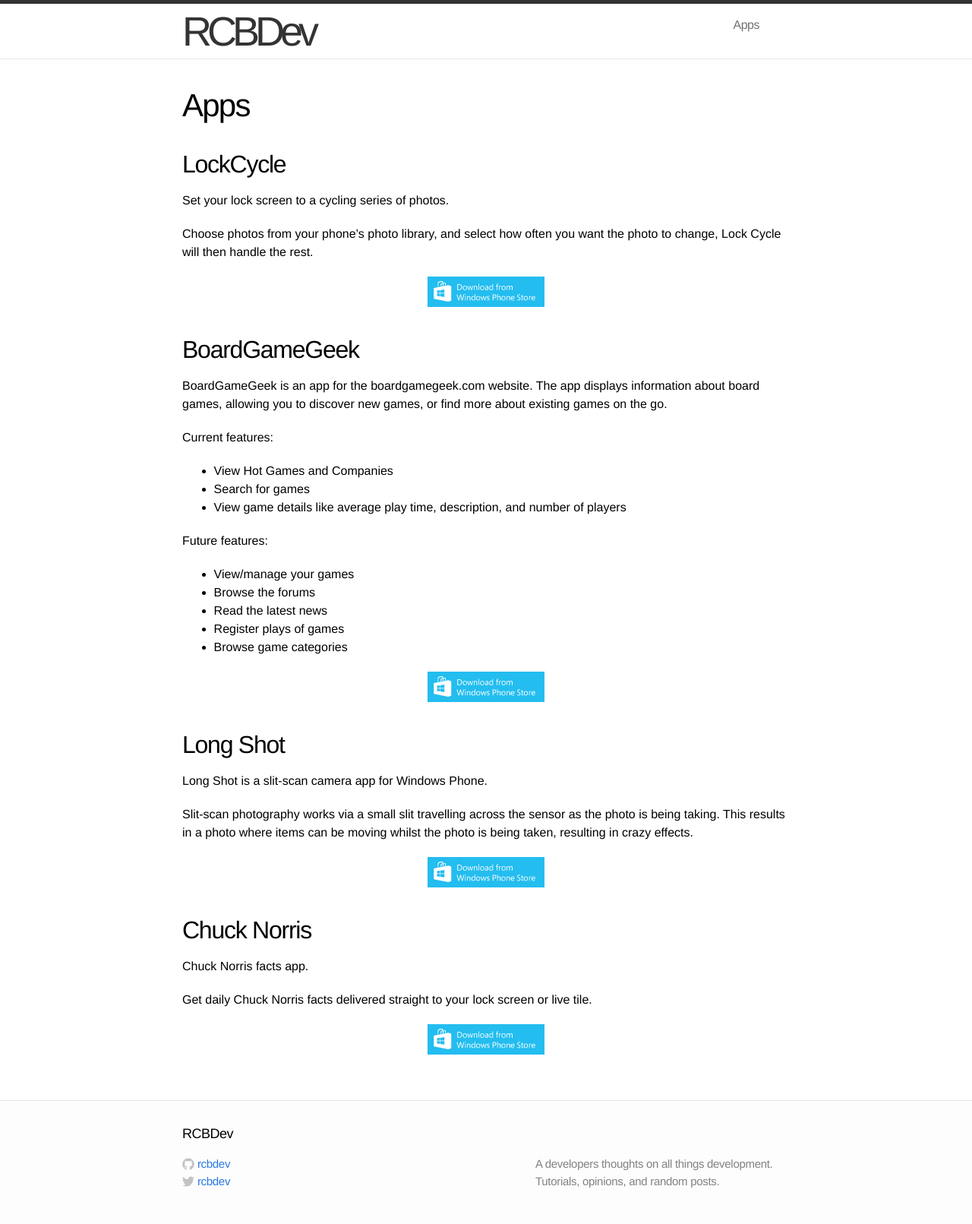
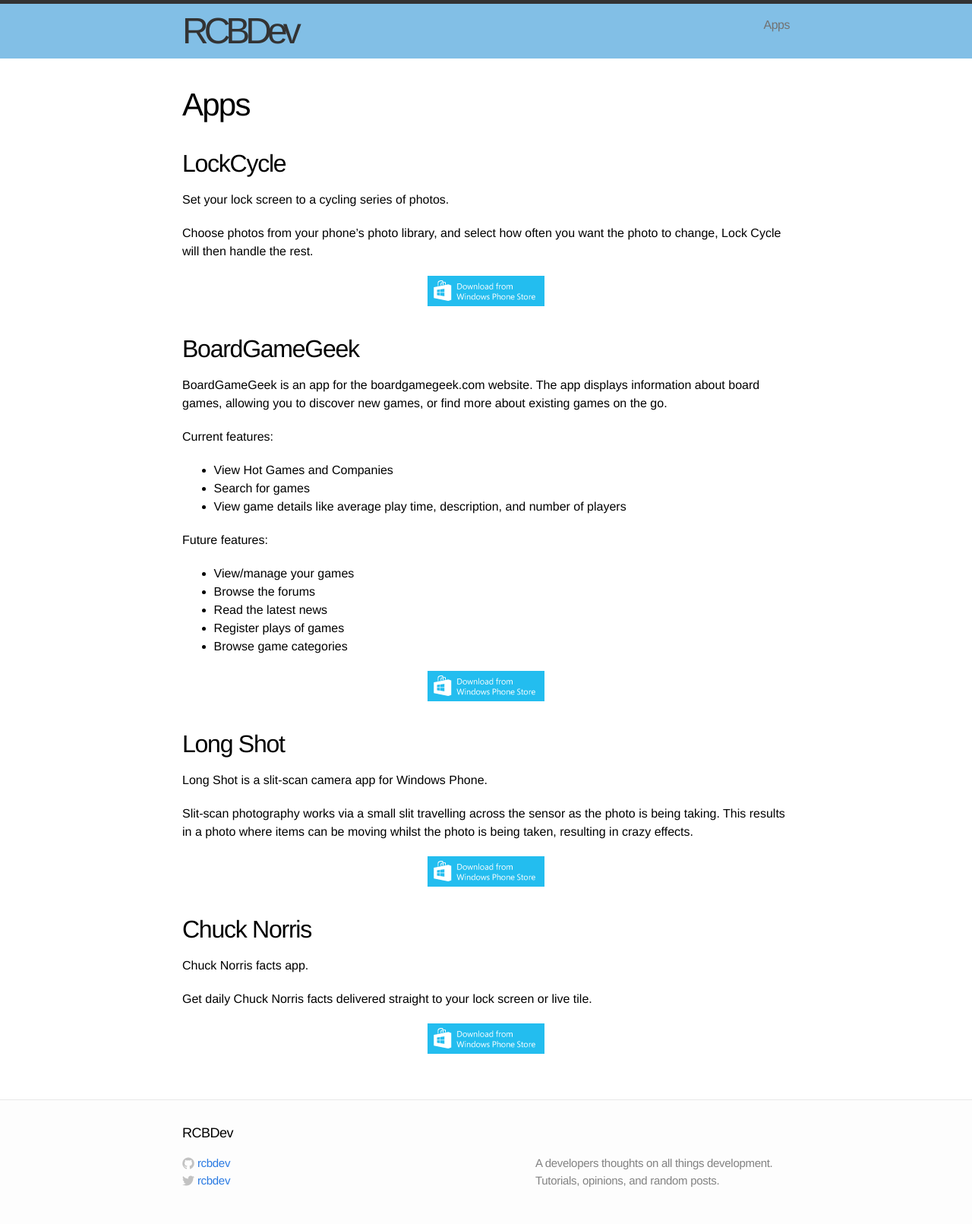
Before and after one commit to rcbdev/blog, a Jekyll site: the page built from apps.md, in a window 1280 px wide. Shown: the whole page at 76% size. Built offline with Jekyll 4.4.1, drawn with Linux system fonts in a browser that asks for light colours.

Commit message:
Styling changes

```diff
--- a/_includes/header.html
+++ b/_includes/header.html
@@ -5,20 +5,9 @@
     <a class="site-title" href="{{ site.baseurl }}/">{{ site.title }}</a>
 
     <nav class="site-nav">
-      <a href="#" class="menu-icon">
-        <svg version="1.1" xmlns="http://www.w3.org/2000/svg" xmlns:xlink="http://www.w3.org/1999/xlink" x="0px" y="0px"
-           viewBox="0 0 18 15" enable-background="new 0 0 18 15" xml:space="preserve">
-          <path fill="#505050" d="M18,1.484c0,0.82-0.665,1.484-1.484,1.484H1.484C0.665,2.969,0,2.304,0,1.484l0,0C0,0.665,0.665,0,1.484,0
-            h15.031C17.335,0,18,0.665,18,1.484L18,1.484z"/>
-          <path fill="#505050" d="M18,7.516C18,8.335,17.335,9,16.516,9H1.484C0.665,9,0,8.335,0,7.516l0,0c0-0.82,0.665-1.484,1.484-1.484
-            h15.031C17.335,6.031,18,6.696,18,7.516L18,7.516z"/>
-          <path fill="#505050" d="M18,13.516C18,14.335,17.335,15,16.516,15H1.484C0.665,15,0,14.335,0,13.516l0,0
-            c0-0.82,0.665-1.484,1.484-1.484h15.031C17.335,12.031,18,12.696,18,13.516L18,13.516z"/>
-        </svg>
-      </a>
       <div class="trigger">
         {% for page in site.pages %}
-          {% if page.hidden != true %}
+          {% if page.show_link == true %}
             <a class="page-link" href="{{ page.url | prepend: site.baseurl }}">{{ page.title }}</a>
           {% endif %}
         {% endfor %}
--- a/css/main.css
+++ b/css/main.css
@@ -42,9 +42,8 @@
 
 .site-header {
   border-top: 5px solid #333;
-  border-bottom: 1px solid #e8e8e8;
   min-height: 56px;
-  background-color: white;
+  background-color: #82bfe6;
 }
 
 .site-title,
@@ -52,7 +51,7 @@
 .site-title:visited {
   display: block;
   color: #333;
-  font-size: 54px;
+  font-size: 48px;
   letter-spacing: -6px;
   float: left;
   line-height: 72px;
```
Also changed, not shown: 404.md (+0 -1 lines), apps.md (+1 -0 lines).
